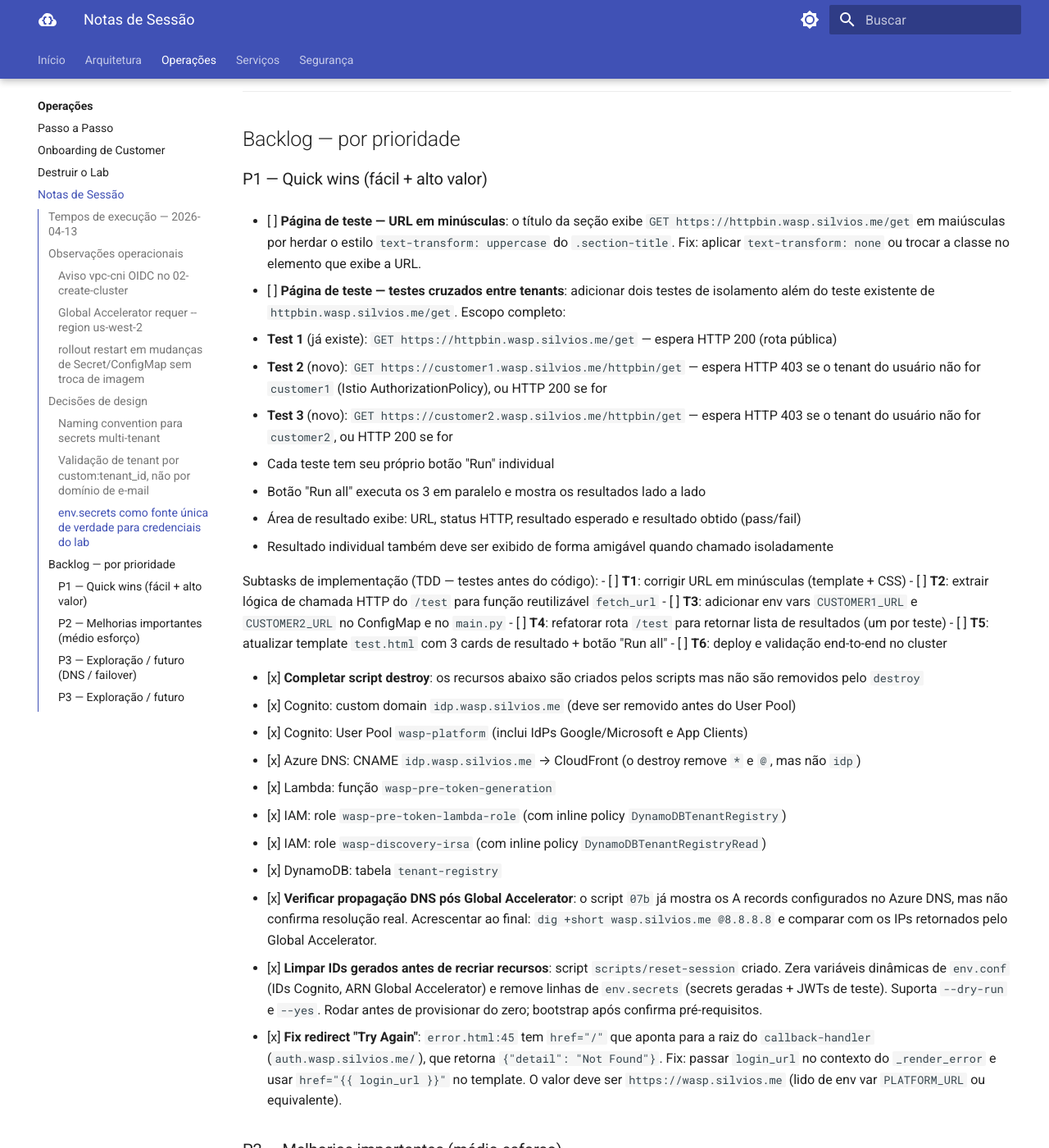
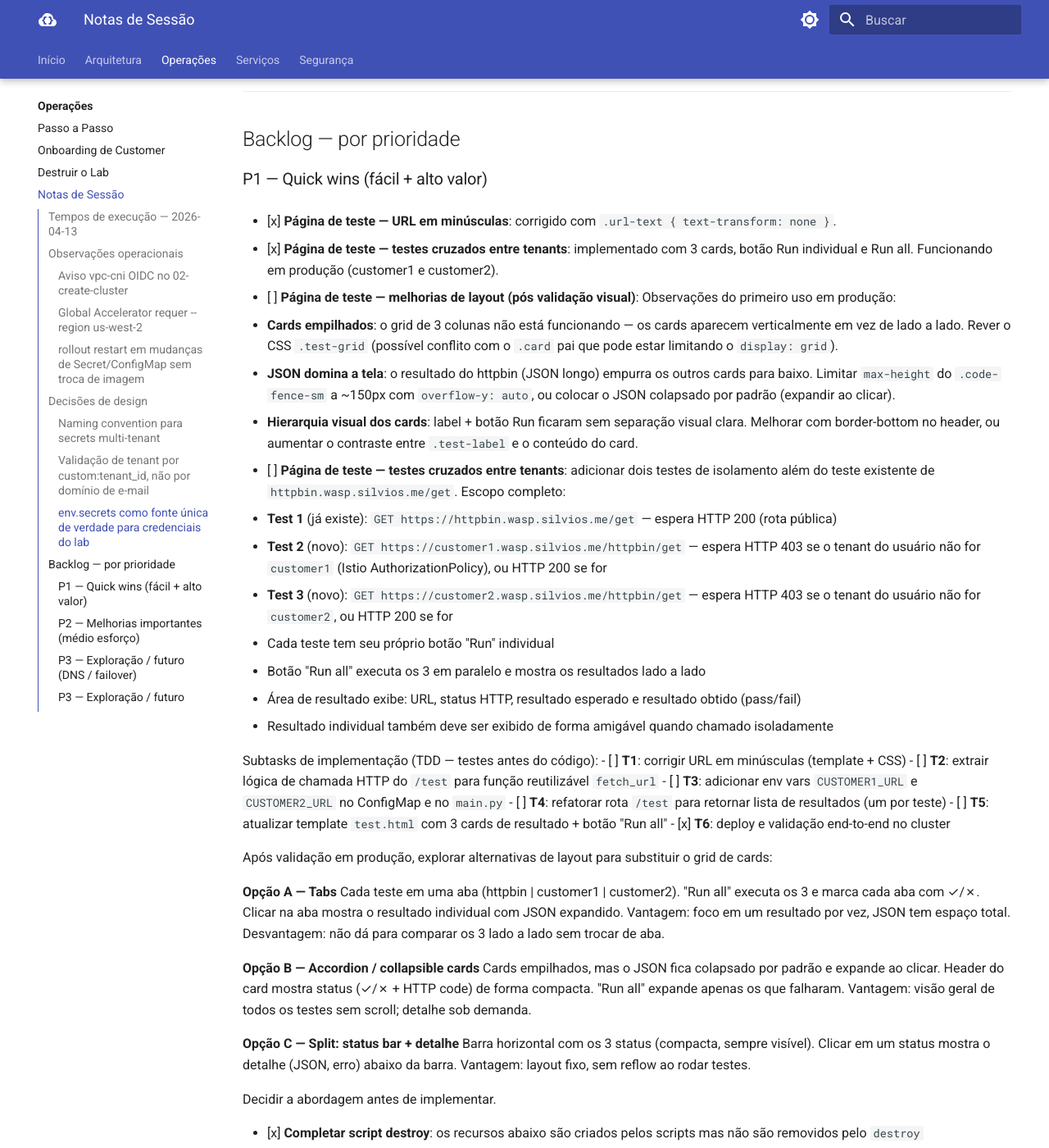
Before and after one commit to smsilva/aws-saas-platform, an MkDocs documentation site: the page built from docs/notes.md, in a window 1280 px wide and 1400 px high, scrolled down 3298 px. Shown: the whole window at 82% size. Built offline with MkDocs 1.6.1 and Material for MkDocs 9.7.7, drawn with Linux system fonts in a browser that asks for light colours; some of the changed text lies outside the part shown.

```diff
--- a/docs/notes.md
+++ b/docs/notes.md
@@ -110,9 +110,22 @@ Isso evita que secrets geradas em uma sessão se percam e causem inconsistência
 
 ### P1 — Quick wins (fácil + alto valor)
 
-- [ ] **Página de teste — URL em minúsculas**: o título da seção exibe `GET https://httpbin.wasp.silvios.me/get`
-  em maiúsculas por herdar o estilo `text-transform: uppercase` do `.section-title`. Fix: aplicar
-  `text-transform: none` ou trocar a classe no elemento que exibe a URL.
+- [x] **Página de teste — URL em minúsculas**: corrigido com `.url-text { text-transform: none }`.
+
+- [x] **Página de teste — testes cruzados entre tenants**: implementado com 3 cards, botão Run
+  individual e Run all. Funcionando em produção (customer1 e customer2).
+
+- [ ] **Página de teste — melhorias de layout (pós validação visual)**:
+  Observações do primeiro uso em produção:
+  1. **Cards empilhados**: o grid de 3 colunas não está funcionando — os cards aparecem
+     verticalmente em vez de lado a lado. Rever o CSS `.test-grid` (possível conflito com o
+     `.card` pai que pode estar limitando o `display: grid`).
+  2. **JSON domina a tela**: o resultado do httpbin (JSON longo) empurra os outros cards para
+     baixo. Limitar `max-height` do `.code-fence-sm` a ~150px com `overflow-y: auto`, ou
+     colocar o JSON colapsado por padrão (expandir ao clicar).
+  3. **Hierarquia visual dos cards**: label + botão Run ficaram sem separação visual clara.
+     Melhorar com border-bottom no header, ou aumentar o contraste entre `.test-label` e o
+     conteúdo do card.
 
 - [ ] **Página de teste — testes cruzados entre tenants**: adicionar dois testes de isolamento além
   do teste existente de `httpbin.wasp.silvios.me/get`. Escopo completo:
@@ -132,7 +145,26 @@ Isso evita que secrets geradas em uma sessão se percam e causem inconsistência
   - [ ] **T3**: adicionar env vars `CUSTOMER1_URL` e `CUSTOMER2_URL` no ConfigMap e no `main.py`
   - [ ] **T4**: refatorar rota `/test` para retornar lista de resultados (um por teste)
   - [ ] **T5**: atualizar template `test.html` com 3 cards de resultado + botão "Run all"
-  - [ ] **T6**: deploy e validação end-to-end no cluster
+  - [x] **T6**: deploy e validação end-to-end no cluster
+
+  Após validação em produção, explorar alternativas de layout para substituir o grid de cards:
+
+  **Opção A — Tabs**
+  Cada teste em uma aba (httpbin | customer1 | customer2). "Run all" executa os 3 e marca
+  cada aba com ✓/✗. Clicar na aba mostra o resultado individual com JSON expandido.
+  Vantagem: foco em um resultado por vez, JSON tem espaço total. Desvantagem: não dá para
+  comparar os 3 lado a lado sem trocar de aba.
+
+  **Opção B — Accordion / collapsible cards**
+  Cards empilhados, mas o JSON fica colapsado por padrão e expande ao clicar. Header do
+  card mostra status (✓/✗ + HTTP code) de forma compacta. "Run all" expande apenas os que
+  falharam. Vantagem: visão geral de todos os testes sem scroll; detalhe sob demanda.
+
+  **Opção C — Split: status bar + detalhe**
+  Barra horizontal com os 3 status (compacta, sempre visível). Clicar em um status mostra
+  o detalhe (JSON, erro) abaixo da barra. Vantagem: layout fixo, sem reflow ao rodar testes.
+
+  Decidir a abordagem antes de implementar.
 
 - [x] **Completar script destroy**: os recursos abaixo são criados pelos scripts mas não são removidos pelo `destroy`
   - [x] Cognito: custom domain `idp.wasp.silvios.me` (deve ser removido antes do User Pool)
@@ -230,3 +262,5 @@ Isso evita que secrets geradas em uma sessão se percam e causem inconsistência
 - [x] **Padronizar referencias às variáveis de ambiente**: COGNITO_CLIENT_SECRET e COGNITO_CLIENT_SECRET_CUSTOMER1/2 estão misturados. Padronizar para a convenção `COGNITO_CLIENT_SECRET_<TENANT_ID>` nos documentos e verificar se o código dos serviços está 100% compatível.
 
 - [x] **Rever informação duplicada entre documentos**: `docs/index.md` enxugado — removidas as seções "Fluxo de tráfego" e "Topologia multi-região" que duplicavam `arquitetura/index.md` e `arquitetura/fluxo-trafego.md`. Adicionado link `Para o fluxo de tráfego detalhado... ver Arquitetura` após a tabela de componentes. Decisão: `index.md` é página de entrada (tabela de componentes + links de navegação); detalhes técnicos ficam em `arquitetura/`.
+
+- [ ] **Endpoints de health check do ALB**: atualmente o ALB é configurado com health check em `/` (raiz do `platform-frontend`), que retorna HTTP 200. Avaliar criar endpoint dedicado `/healthz` ou similar, para separar tráfego de health check do tráfego real de usuários. Ter Health Checks dos serviços sem precisar de jwt (avaliar se é risco de segurança ou se pode ser mitigado com regras de firewall/ALB).
```
Also changed, not shown: services/tenant-frontend/app/static/app.css (+75 -41 lines), 3 other files.
